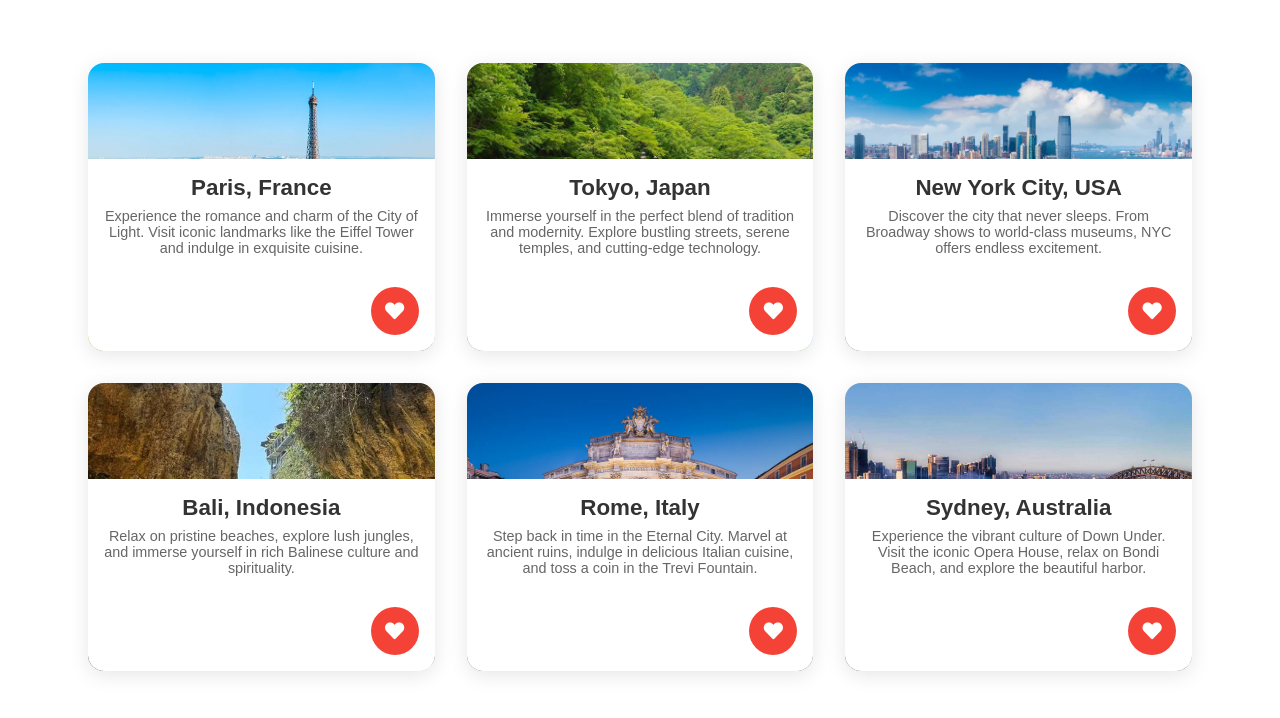
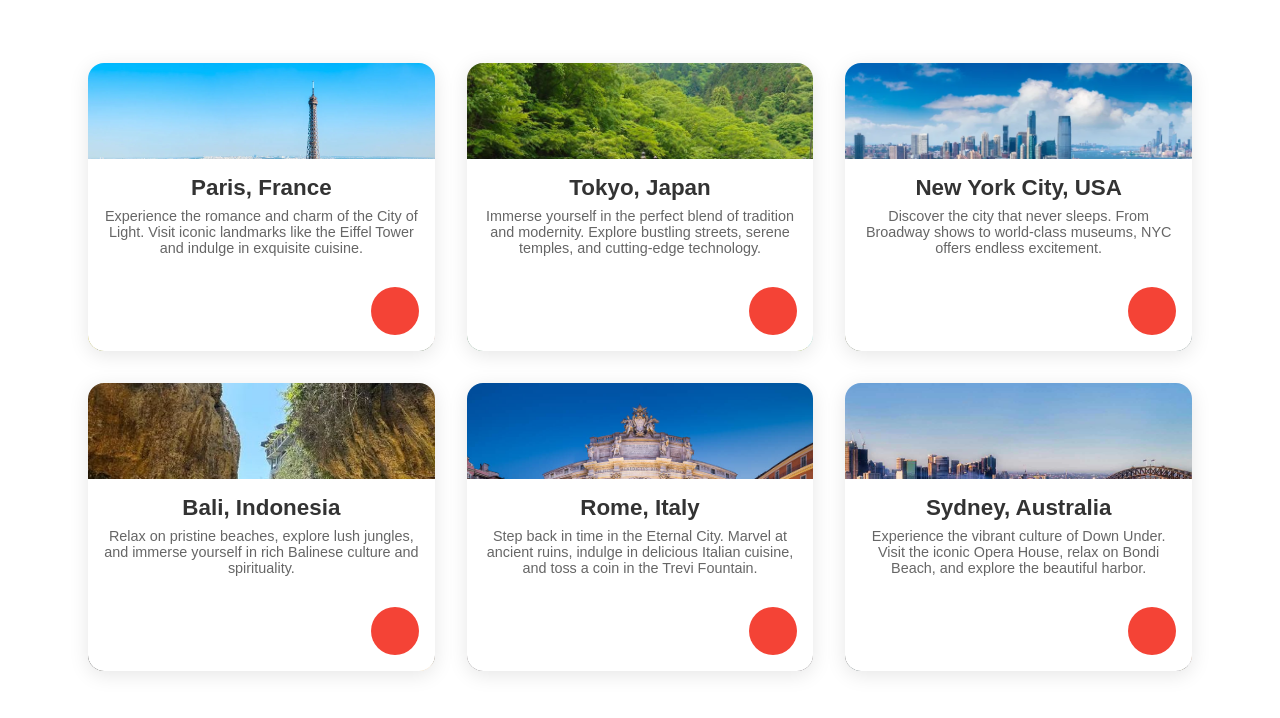
Before and after one commit to Code-Compas/Final, a plain HTML site: page templates/tours.html in a window 1280 px wide. Shown: the part 82-800 px from the top of the page. Drawn offline with nearby package versions, Linux system fonts and the light colour scheme; files whose address does not match are found by name.

Commit message:
tour.html update

```diff
--- a/static/tours.css
+++ b/static/tours.css
@@ -2,8 +2,45 @@
 @import url('https://fonts.googleapis.com/css2?family=Poppins:wght@300;400;600&display=swap');
 @import url('https://cdnjs.cloudflare.com/ajax/libs/font-awesome/5.15.3/css/all.min.css');
 
+input[type="checkbox"] {
+  display: none; /* Hide the default checkbox */
+}
+
+/* Custom heart shape style */
+label {
+  position: relative;
+  cursor: pointer;
+  display: inline-block;
+  width: 40px;
+  height: 40px;
+  background-color: transparent;
+}
+
+label::before {
+  content: "";
+
+  width: 55px;
+  height: 55px;
 
 
+  clip-path: circle(50%);
+  transition: background-color 0.3s ease;
+}
+
+/* Style the heart when checked */
+input[type="checkbox"]:checked + label::before {
+  background-color: red;
+}
+
+/* Adding a "check" effect on heart */
+input[type="checkbox"]:checked + label::after {
+  content: "\2764";  /* Unicode for a heart symbol */
+  font-size: 24px;
+  color: white;
+  position: absolute;
+  top: 3px;
+  left: 3px;
+}
 
 /* CSS */
 .button {
--- a/templates/tours.html
+++ b/templates/tours.html
@@ -1,11 +1,13 @@
 <!DOCTYPE html>
 <html lang="en">
+
 <head>
   <meta charset="UTF-8">
   <meta name="viewport" content="width=device-width, initial-scale=1.0">
   <title>Tours</title>
   <link rel="stylesheet" href="../static/tours.css">
 </head>
+
 <body>
 
 
@@ -32,7 +34,7 @@
 
           <li>
 
-                <a href="about.html" class="navbar-link" >About Us</a>
+            <a href="about.html" class="navbar-link">About Us</a>
           </li>
 
           <li>
@@ -48,7 +50,7 @@
           </li>
           <li>
 
-                <a href="blogs.html" class="navbar-link" >Blogs</a>
+            <a href="blogs.html" class="navbar-link">Blogs</a>
           </li>
 
           <li>
@@ -70,6 +72,7 @@
 
 
   <!-- Tours -->
+  <form action="" method="post">
     <div class="center">
       <div class="property-card">
         <a href="#" class="property-link">
@@ -81,12 +84,14 @@
         </a>
         <div class="property-description">
           <h5>Paris, France</h5>
-                <p>Experience the romance and charm of the City of Light. Visit iconic landmarks like the Eiffel Tower and indulge in exquisite cuisine.</p>
+          <p>Experience the romance and charm of the City of Light. Visit iconic landmarks like the Eiffel Tower and
+            indulge in exquisite cuisine.</p>
         </div>
         <a href="#" class="property-social-link">
           <div class="property-social-icons">
-                    <i class="fa fa-heart" aria-hidden="true"></i>
-                    <span class="sr-only">Add to favorites</span>
+            <input type="checkbox" id="Paris" name="Paris">
+            <label for="Paris"></label>
+
           </div>
         </a>
       </div>
@@ -101,12 +106,13 @@
         </a>
         <div class="property-description">
           <h5>Tokyo, Japan</h5>
-                <p>Immerse yourself in the perfect blend of tradition and modernity. Explore bustling streets, serene temples, and cutting-edge technology.</p>
+          <p>Immerse yourself in the perfect blend of tradition and modernity. Explore bustling streets, serene temples,
+            and cutting-edge technology.</p>
         </div>
         <a href="#" class="property-social-link">
           <div class="property-social-icons">
-                    <i class="fa fa-heart" aria-hidden="true"></i>
-                    <span class="sr-only">Add to favorites</span>
+            <input type="checkbox" id="Tokyo" name="Tokyo">
+            <label for="Tokyo"></label>
           </div>
         </a>
       </div>
@@ -121,12 +127,13 @@
         </a>
         <div class="property-description">
           <h5>New York City, USA</h5>
-                <p>Discover the city that never sleeps. From Broadway shows to world-class museums, NYC offers endless excitement.</p>
+          <p>Discover the city that never sleeps. From Broadway shows to world-class museums, NYC offers endless
+            excitement.</p>
         </div>
         <a href="#" class="property-social-link">
           <div class="property-social-icons">
-                    <i class="fa fa-heart" aria-hidden="true"></i>
-                    <span class="sr-only">Add to favorites</span>
+            <input type="checkbox" id="New York City" name="New York City">
+            <label for="New York City"></label>
           </div>
         </a>
       </div>
@@ -141,12 +148,13 @@
         </a>
         <div class="property-description">
           <h5>Bali, Indonesia</h5>
-                <p>Relax on pristine beaches, explore lush jungles, and immerse yourself in rich Balinese culture and spirituality.</p>
+          <p>Relax on pristine beaches, explore lush jungles, and immerse yourself in rich Balinese culture and
+            spirituality.</p>
         </div>
         <a href="#" class="property-social-link">
           <div class="property-social-icons">
-                    <i class="fa fa-heart" aria-hidden="true"></i>
-                    <span class="sr-only">Add to favorites</span>
+            <input type="checkbox" id="Bali" name="Bali">
+            <label for="Bali"></label>
           </div>
         </a>
       </div>
@@ -161,12 +169,13 @@
         </a>
         <div class="property-description">
           <h5>Rome, Italy</h5>
-                <p>Step back in time in the Eternal City. Marvel at ancient ruins, indulge in delicious Italian cuisine, and toss a coin in the Trevi Fountain.</p>
+          <p>Step back in time in the Eternal City. Marvel at ancient ruins, indulge in delicious Italian cuisine, and
+            toss a coin in the Trevi Fountain.</p>
         </div>
         <a href="#" class="property-social-link">
           <div class="property-social-icons">
-                    <i class="fa fa-heart" aria-hidden="true"></i>
-                    <span class="sr-only">Add to favorites</span>
+            <input type="checkbox" id="Rome" name="Rome">
+            <label for="Rome"></label>
           </div>
         </a>
       </div>
@@ -181,17 +190,19 @@
         </a>
         <div class="property-description">
           <h5>Sydney, Australia</h5>
-                <p>Experience the vibrant culture of Down Under. Visit the iconic Opera House, relax on Bondi Beach, and explore the beautiful harbor.</p>
+          <p>Experience the vibrant culture of Down Under. Visit the iconic Opera House, relax on Bondi Beach, and
+            explore the beautiful harbor.</p>
         </div>
         <a href="#" class="property-social-link">
           <div class="property-social-icons">
-                    <i class="fa fa-heart" aria-hidden="true"></i>
-                    <span class="sr-only">Add to favorites</span>
+            <input type="checkbox" name="Sydney" id="Sydney">
+            <label for="Sydney"></label>
           </div>
         </a>
       </div>
     </div>
     <button class="button" role="button">Add to Card</button>
+  </form>
   <!-- Footer -->
   <footer class="footer" id="footer" style="background-image: url('./images/footer-bg.png')">
     <div class="container">
@@ -374,9 +385,9 @@
   <script type="module" src="https://unpkg.com/ionicons@5.5.2/dist/ionicons/ionicons.esm.js"></script>
   <script nomodule src="https://unpkg.com/ionicons@5.5.2/dist/ionicons/ionicons.js"></script>
   <script>
-        function scrollToFooter(){
+    function scrollToFooter() {
       document.getElementById('footer').scrollIntoView({
-            behavior:"smooth"
+        behavior: "smooth"
       });
     }
   </script>
@@ -386,4 +397,5 @@
 
 
 </body>
+
 </html>
```
Also changed, not shown: demo.html (added, +58 -0 lines), 3 other files. Lines whose indentation alone changed are shown as unchanged.
